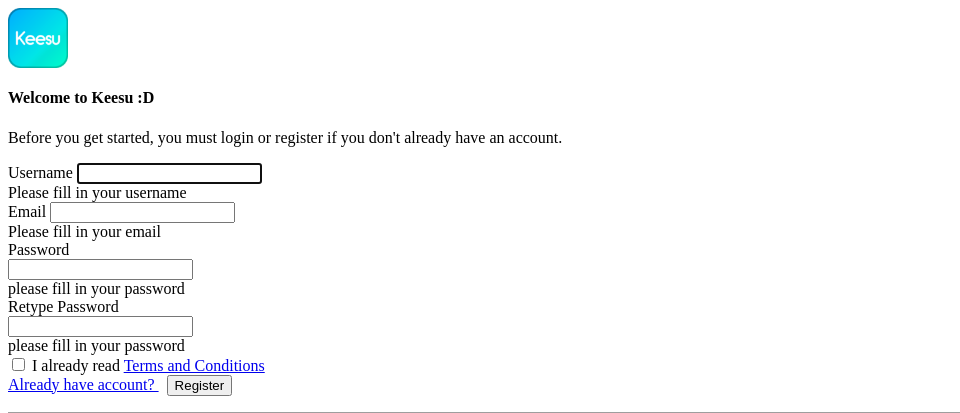
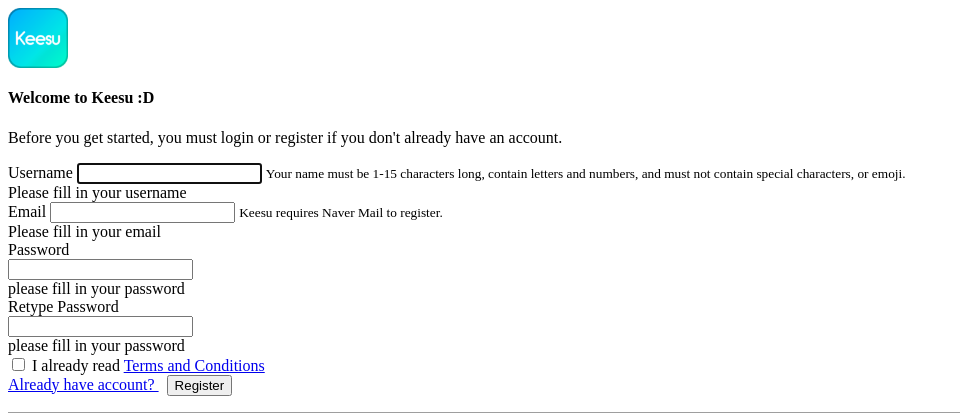
Before and after one commit to ilsubyeega/sugoidesu, a PHP site: page /auth/inc/register1.php in a window 1280 px wide. Shown: the top 413 px of the page, without its empty margins (0-960 px from the left). Run offline with PHP 8.4, Linux system fonts and the light colour scheme; data that the repository does not hold is empty; grey boxes are pictures that could not be loaded.

Commit message:
Add notes

```diff
--- a/auth/inc/register1.php
+++ b/auth/inc/register1.php
@@ -27,6 +27,9 @@
             <div class="form-group">
                 <label for="name">Username</label>
                 <input id="name" type="name" class="form-control" name="name" tabindex="1" required autofocus>
+                <small id="namehelp" class="form-text text-muted">
+                  Your name must be 1-15 characters long, contain letters and numbers, and must not contain special characters, or emoji.
+                </small>
                 <div class="invalid-feedback">
                   Please fill in your username
                 </div>
@@ -34,6 +37,9 @@
               <div class="form-group">
                 <label for="email">Email</label>
                 <input id="email" type="email" class="form-control" name="email" tabindex="1" required autofocus>
+                <small id="namehelp" class="form-text text-muted">
+                  Keesu requires Naver Mail to register.
+                </small>
                 <div class="invalid-feedback">
                   Please fill in your email
                 </div>
```
